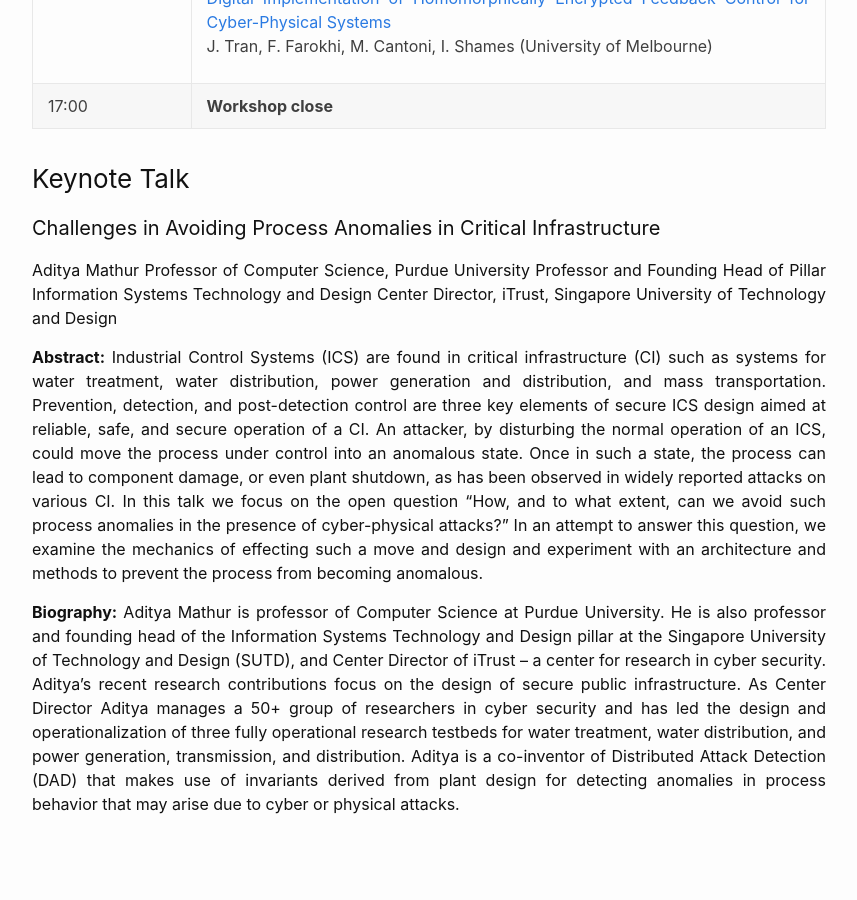
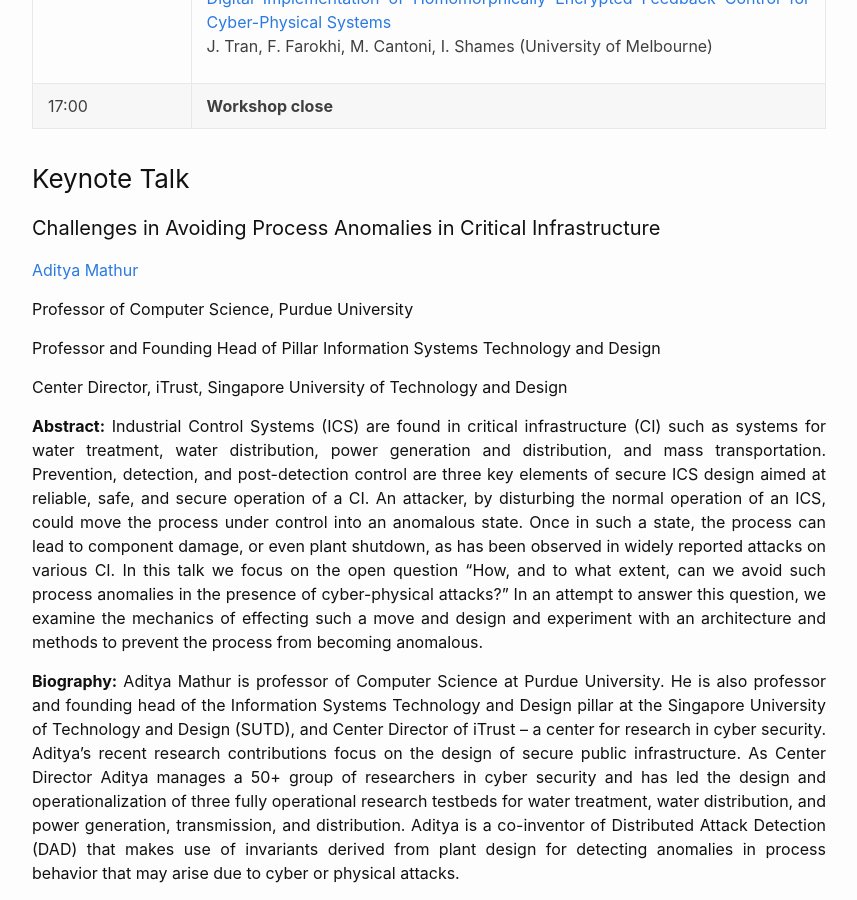
Before and after one commit to ait-csr/cps-sr, a Jekyll site: the page built from programme.md, in a window 1280 px wide and 900 px high, scrolled down 1762 px. Shown: the whole window, without its empty margins (211-1068 px from the left). Built offline with Jekyll 4.4.1, drawn with Linux system fonts in a browser that asks for light colours; before the commit the page ends 2638 px from its top, so only the background shows below that; part of the change alters nothing that is shown.

Commit message:
Updating keynote details.

```diff
--- a/programme.md
+++ b/programme.md
@@ -108,9 +108,12 @@ The full-day workshop will take place on 15th April, 2019.
 
 #### Challenges in Avoiding Process Anomalies in Critical Infrastructure
 
-Aditya Mathur
+[Aditya Mathur](https://www.cs.purdue.edu/homes/apm/)
+
 Professor of Computer Science, Purdue University
+
 Professor and Founding Head of Pillar Information Systems Technology and Design
+
 Center Director, iTrust, Singapore University of Technology and Design
 
 **Abstract:** Industrial Control Systems (ICS) are found in critical infrastructure (CI) such as systems for water treatment, water distribution, power generation and distribution, and mass transportation. Prevention, detection, and post-detection control are three key elements of secure ICS design aimed at reliable, safe, and secure operation of a CI. An attacker, by disturbing  the normal operation of an ICS, could move the process under control into an anomalous state. Once in such a state, the process can lead to component damage, or even plant shutdown, as has been observed in widely reported attacks on various CI. In this talk we focus on the open question "How, and to what extent, can we avoid such process anomalies in the presence of cyber-physical attacks?" In an attempt to answer this question, we examine the mechanics of effecting such a move and design and experiment with an architecture and methods to prevent the process from becoming anomalous.
```
